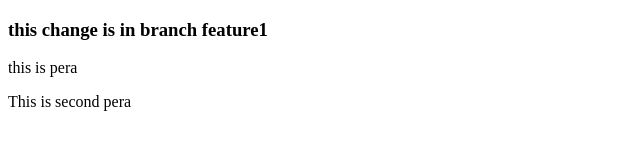
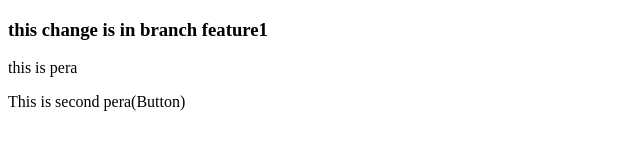
Before and after one commit to Vishw-24/localrepo, a plain HTML site: page index.html in a window 1280 px wide. Shown: the full height of the page, 0-640 px from the left. Drawn offline with Linux system fonts and the light colour scheme.

```diff
--- a/index.html
+++ b/index.html
@@ -9,6 +9,6 @@
     <h3>this change is in branch feature1</h3>
 
     <p>this is pera</p>
-    <p>This is second pera</p>
+    <p>This is second pera(Button)</p>
 </body>
 </html>
```
